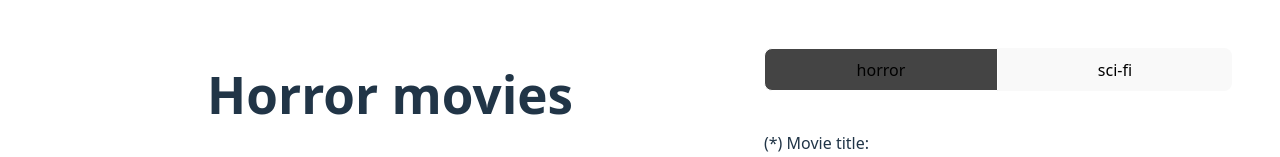
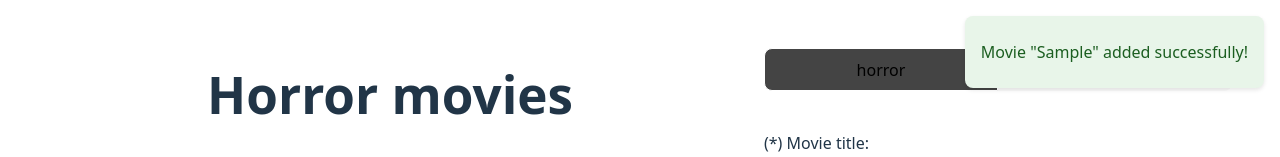
Before and after one commit to dangzo/vue-playground, a Vue app: page / in a window 1280 px wide. Both pictures are taken after typing "Sample", "Sample" into the empty fields and a click on the button "Add Movie". Shown: the top 157 px of the page. Built offline with nearby package versions, Linux system fonts and the light colour scheme; no server answers.

Commit message:
feat: add notification system

```diff
--- a/src/App.vue
+++ b/src/App.vue
@@ -1,4 +1,6 @@
 <template>
+  <Notification />
+
   <div class="main-container">
     <div class="content-container">
       <Header v-bind:genre="genresStore.activeGenre()" />
@@ -14,6 +16,7 @@
 import Header from '@/components/layout/Header.vue'
 import Main from '@/components/layout/Main.vue'
 import Sidebar from '@/components/layout/Sidebar.vue';
+import Notification from '@/components/Notification.vue';
 
 import useGenresStore from './stores/genres';
 
--- /dev/null
+++ b/src/components/Notification.vue
@@ -0,0 +1,59 @@
+<script lang="ts" setup>
+import { useNotification } from '@/composables/useNotification';
+import { Transition } from 'vue';
+
+const { notification } = useNotification();
+</script>
+
+<template>
+  <Transition name="fade" mode="out-in">
+    <div
+      v-show="notification.isVisible"
+      :class="`notification notification--${notification.type}`"
+    >
+      <p>
+        {{ notification.message }}
+      </p>
+    </div>
+  </Transition>
+</template>
+
+<style scoped lang="css">
+.fade-enter-active {
+  transition: opacity 0.2s ease;
+}
+
+.fade-leave-active {
+  transition: opacity 0.5s ease;
+}
+
+.fade-enter-from,
+.fade-leave-to {
+  opacity: 0;
+}
+
+.notification {
+  position: fixed;
+  top: 1rem;
+  right: 1rem;
+  padding: 0.5rem 1rem;
+  border-radius: 0.5rem;
+  box-shadow: 0 2px 4px rgba(0, 0, 0, 0.1);
+  z-index: 1000;
+
+  &.notification--info {
+    background-color: #e0f7fa;
+    color: #00796b;
+  }
+
+  &.notification--success {
+    background-color: #e8f5e9;
+    color: #1b5e20;
+  }
+
+  &.notification--error {
+    background-color: #ffebee;
+    color: #b71c1c;
+  }
+}
+</style>
--- a/src/components/layout/Main.vue
+++ b/src/components/layout/Main.vue
@@ -7,12 +7,13 @@
 <script setup lang="ts">
 import MoviesList from '@/components/MoviesList.vue';
 import useMoviesStore from '@/stores/movies';
-
+import { useNotification } from '@/composables/useNotification';
 import { useFetch } from '@/api/fetch';
 import { onMounted } from 'vue';
 
 const { setMovies } = useMoviesStore();
 const { fetchMovies } = useFetch();
+const { showNotification } = useNotification();
 
 onMounted(async () => {
   // Fetch initial movies from an external API
@@ -24,6 +25,10 @@ onMounted(async () => {
     }
   } catch (e) {
     console.error('Failed to fetch movies: ', e);
+    showNotification({
+      message: 'Failed to fetch movies.',
+      type: 'error'
+    });
   }
 });
 </script>
--- a/src/components/layout/Sidebar.vue
+++ b/src/components/layout/Sidebar.vue
@@ -9,12 +9,19 @@
 import GenreSwitch from '@/components/GenreSwitch.vue'
 import AddMovieForm from '@/components/AddMovieForm.vue';
 import useMoviesStore from '@/stores/movies';
+import { useNotification } from '@/composables/useNotification';
+
 import type { Movie } from '@/types/movies'
 
 const moviesStore = useMoviesStore();
+const { showNotification } = useNotification();
 
 function handleAddMovie(movie: Movie) {
   moviesStore.addMovie(movie);
+  showNotification({
+    message: `Movie "${movie.title}" added successfully!`,
+    type: 'success'
+  });
 }
 </script>
 
--- /dev/null
+++ b/src/composables/useNotification.ts
@@ -0,0 +1,37 @@
+import { ref } from 'vue';
+
+export type NotificationType = 'success' | 'error' | 'info' | 'warning';
+export type Notification = {
+  isVisible: boolean;
+  type: NotificationType;
+  message: string;
+};
+
+
+// State to control the visibility of the notification
+const notification = ref<Notification>({
+  isVisible: false,
+  type: 'info',
+  message: '',
+});
+
+const useNotification = () => {
+  // Function to display a notification
+  const showNotification = ({ message, type }: { message: string; type: NotificationType }) => {
+    // Implementation for displaying notification
+    notification.value.isVisible = true;
+    notification.value.type = type;
+    notification.value.message = message;
+
+    setTimeout(() => {
+      notification.value.isVisible = false;
+    }, 3000); // Hide notification after 3 seconds
+  };
+
+  return {
+    notification,
+    showNotification,
+  };
+};
+
+export { useNotification };
```
